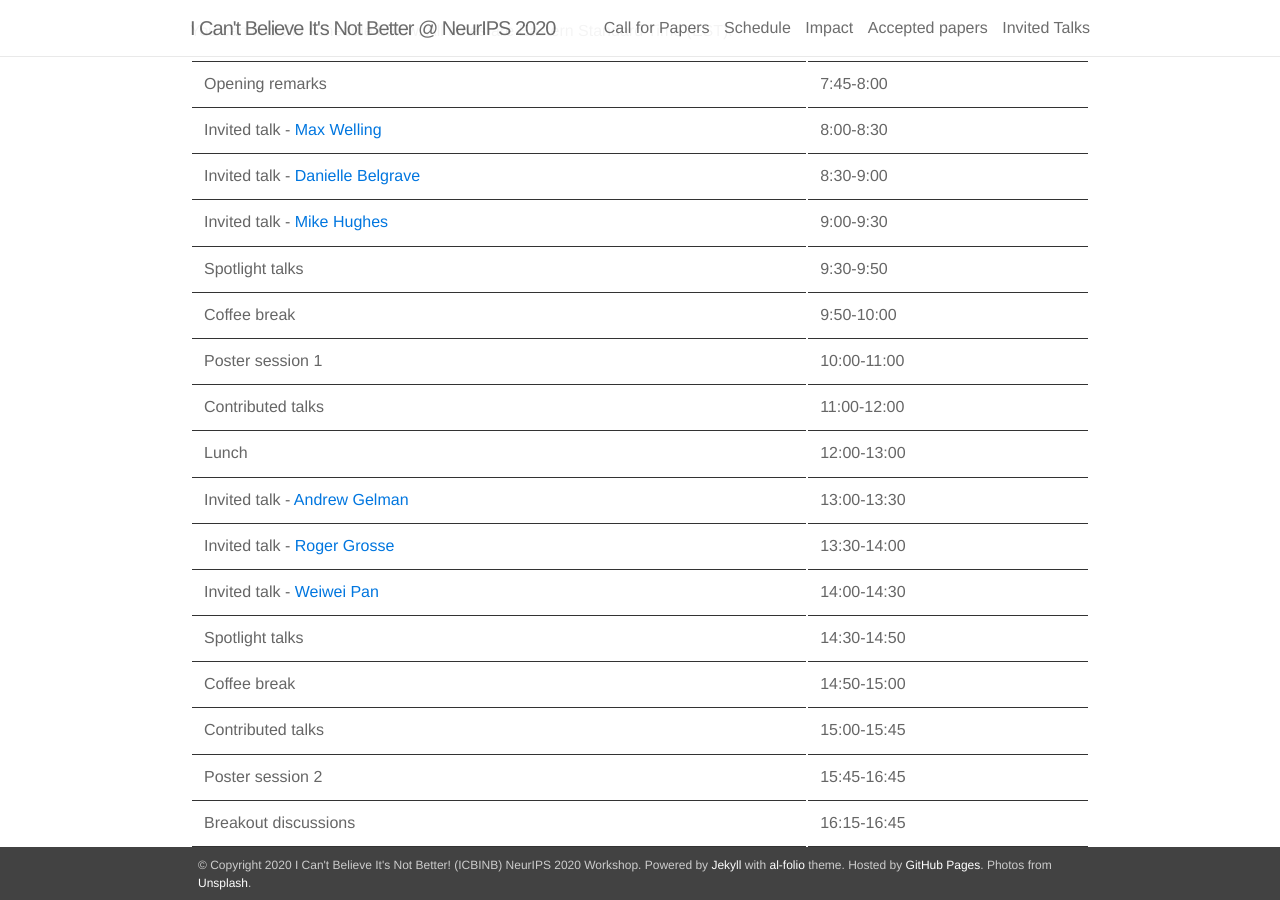
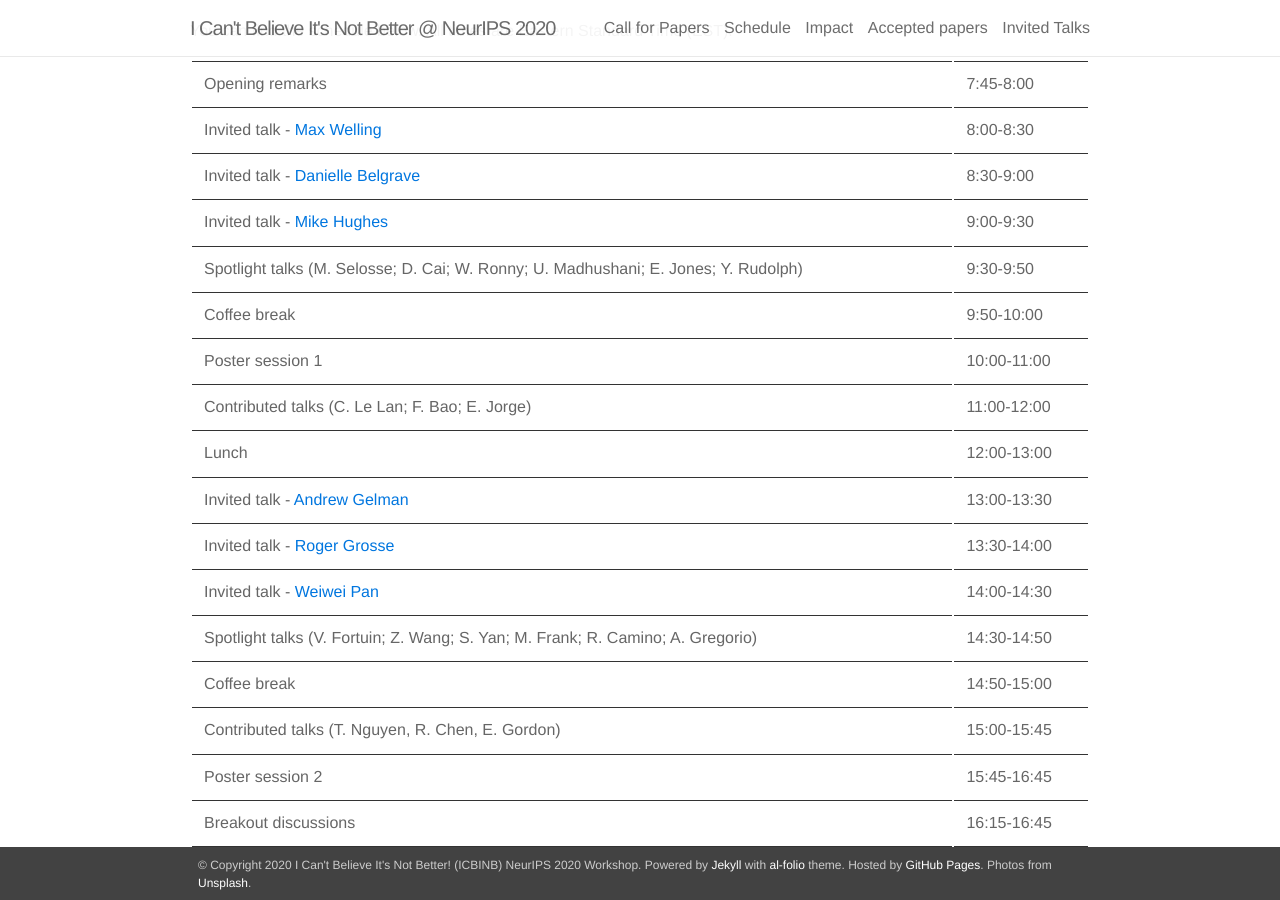
Before and after one commit to ml-retrospectives/icml2020, a Jekyll site: the page built from _pages/02_schedule.md, in a window 1280 px wide and 900 px high, scrolled down 557 px. Built offline with Jekyll 4.4.1, drawn with Linux system fonts in a browser that asks for light colours; nearby versions of some CDN libraries.

Commit message:
ADD schedule

```diff
--- a/_pages/02_schedule.md
+++ b/_pages/02_schedule.md
@@ -17,17 +17,17 @@ You can find the schedule below. All times are Eastern Standard Time (EST).
 | Invited talk - [Max Welling](https://staff.fnwi.uva.nl/m.welling/)         | 8:00-8:30|
 | Invited talk - [Danielle Belgrave](https://www.microsoft.com/en-us/research/people/dabelgra/)    | 8:30-9:00 |
 | Invited talk - [Mike Hughes](https://www.michaelchughes.com/)         | 9:00-9:30 |
-| Spotlight talks                       | 9:30-9:50 |
+| Spotlight talks (M. Selosse; D. Cai; W. Ronny; U. Madhushani; E. Jones; Y. Rudolph)                       | 9:30-9:50 |
 | Coffee break                          | 9:50-10:00 |
 | Poster session 1                          | 10:00-11:00 |
-| Contributed talks | 11:00-12:00 |
+| Contributed talks (C. Le Lan; F. Bao; E. Jorge) | 11:00-12:00 |
 | Lunch                          | 12:00-13:00 |
 | Invited talk - [Andrew Gelman](http://www.stat.columbia.edu/~gelman/) | 13:00-13:30 |
 | Invited talk - [Roger Grosse](https://www.cs.toronto.edu/~rgrosse/) | 13:30-14:00 |
 | Invited talk - [Weiwei Pan](https://iacs.seas.harvard.edu/people/weiwei-pan) | 14:00-14:30 |
-| Spotlight talks                       | 14:30-14:50 |
+| Spotlight talks (V. Fortuin; Z. Wang; S. Yan; M. Frank; R. Camino; A. Gregorio)                       | 14:30-14:50 |
 | Coffee break                          | 14:50-15:00 |
-| Contributed talks                     | 15:00-15:45 |
+| Contributed talks (T. Nguyen, R. Chen, E. Gordon)   | 15:00-15:45 |
 | Poster session 2                      | 15:45-16:45 |
 | Breakout discussions                  | 16:15-16:45 |
 | Panel discussion                      | 16:45-17:45 |
```
